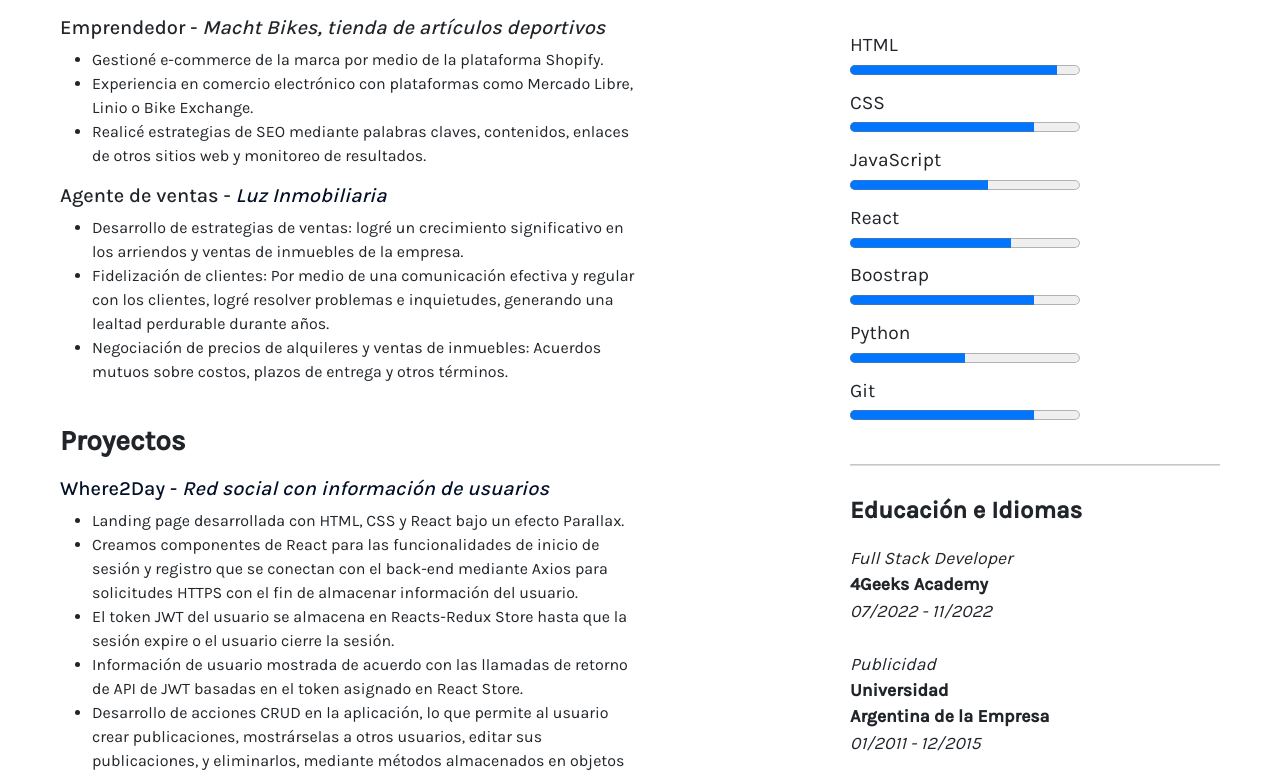
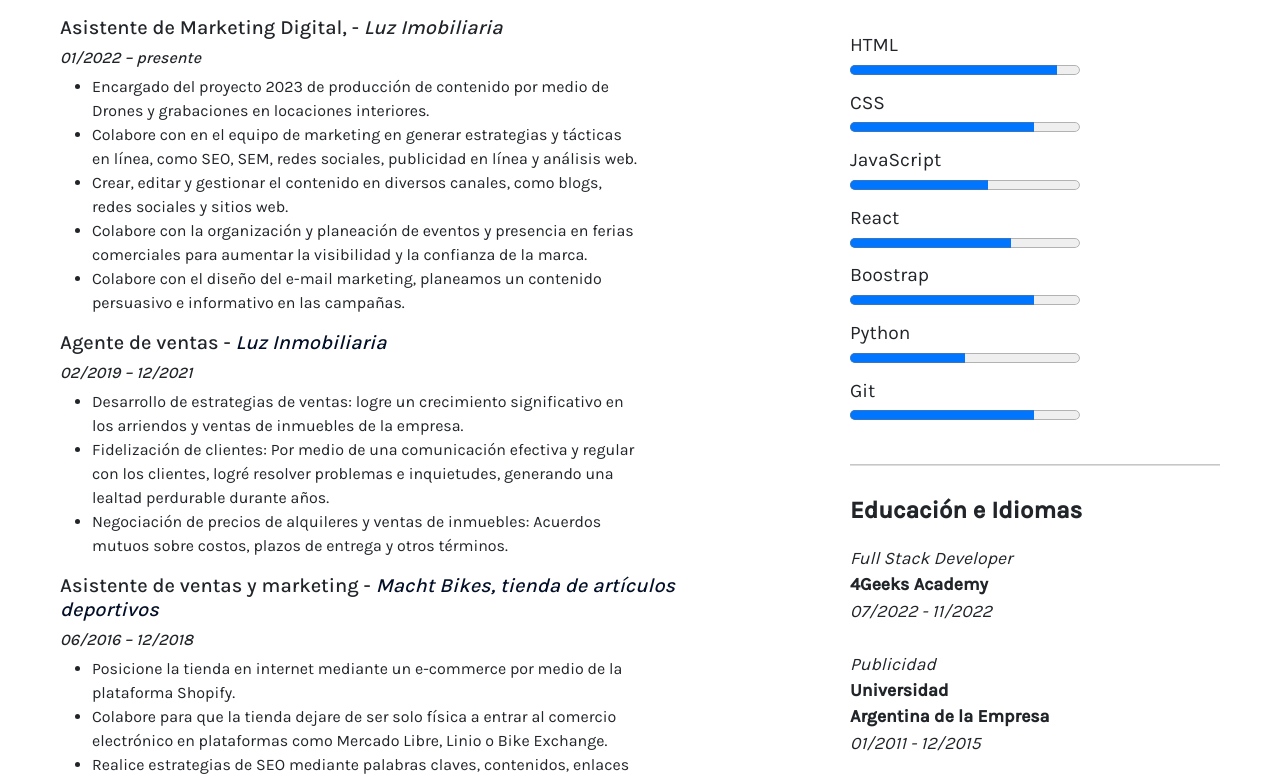
Before and after one commit to franz8818/Portfolio, a React (Vite) app: page /cv in a window 1280 px wide. Shown: the part 400-1177 px from the top of the page. Built offline with nearby package versions, Linux system fonts and the light colour scheme.

Commit message:
Pa Producción 1.0

```diff
--- a/src/App.jsx
+++ b/src/App.jsx
@@ -8,8 +8,7 @@ function App() {
             <h3>Franz Seidel</h3>
             <h1>Diseñador web <br /> Desarrollador Front-end</h1>
             <p className="info">
-              Over the past 5 years I have been working with big eCommerce companies around the world.
-              Offering services around them, working solo, leading small eCommerce teams, maintaining eCommerce websites and developing SAAS.
+            Con experiencia en diseño y marketing digital, me destaco por mi enfoque proactivo y orientado satisfacer la experiencia y necesidades del cliente.
             </p>
             <div className="certi">
               <div className="hero-certi-uade">
--- a/src/components/cv.jsx
+++ b/src/components/cv.jsx
@@ -35,15 +35,6 @@ function Cv() {
                         <h2 style={{ fontSize: '1.8em', maxWidth: '400px', color: 'var(--shadow-)' }}>Desarrollador Frontend Diseñador web</h2>
                         <hr style={{ margin: '20px 0', height: '2px', backgroundColor: 'var(--shadow-)' }} />
                     </div>
-                    {/* <div className="contacto" style={{ width: '350px', marginTop:"70px", marginRight:"40px"}}>
-                        <div style={contactoStyles}>
-                            <div style={iconStyles}>
-                                <a href="https://www.linkedin.com/in/franz8818/" target="_blank"><i className="fa-brands fa-linkedin" style={{ color: 'var(--white-)' }}></i></a>
-                                <a href="https://github.com/franz8818" target="_blank"><i className="fa-brands fa-github" style={{ color: 'var(--white-)' }}></i></a>
-                            </div>
-                            <h4 style={{marginTop: "10px", textAlign: 'center', color: 'var(--white-)'}}> <i className="fa-solid fa-download" style={{ marginRight: "5px" }}></i>Descargar CV</h4>
-                        </div>
-                    </div> */}
                 </header>
             </section>
             {/* Contenido principal */}
@@ -51,19 +42,33 @@ function Cv() {
                 <section className="carrera" style={sectionStyles}>
                     <h3 style={{ fontWeight: '700' }}>Experiencia Profesional</h3>
                     <article>
-                        <h5 style={{ fontWeight: '500', marginTop: "20px" }}>Emprendedor - <i>Macht Bikes, tienda de artículos deportivos</i></h5>
+                        <h5 style={{ fontWeight: '500', marginTop: "20px" }}>Asistente de Marketing Digital, - <i>Luz Imobiliaria</i> </h5>
+                        <h6><i>01/2022 – presente</i></h6>
                         <ul style={{ marginRight: "120px" }}>
-                            <li>Gestioné e-commerce de la marca por medio de la plataforma Shopify.</li>
-                            <li>Experiencia en comercio electrónico con plataformas como Mercado Libre, Linio o Bike Exchange.</li>
-                            <li>Realicé estrategias de SEO mediante palabras claves, contenidos, enlaces de otros sitios web y monitoreo de resultados.</li>
+                        <li>Encargado del proyecto 2023 de producción de contenido por medio de Drones y grabaciones en locaciones interiores.</li>
+                        <li>Colabore con en el equipo de marketing en generar estrategias y tácticas en línea, como SEO, SEM, redes sociales, publicidad en línea y análisis web.</li>
+                        <li>Crear, editar y gestionar el contenido en diversos canales, como blogs, redes sociales y sitios web.</li>
+                        <li>Colabore con la organización y planeación de eventos y presencia en ferias comerciales para aumentar la visibilidad y la confianza de la marca.</li>
+                        <li>Colabore con el diseño del e-mail marketing, planeamos un contenido persuasivo e informativo en las campañas.</li>
                         </ul>
                     </article>
                     <article>
                         <h5 style={{ fontWeight: '500' }}>Agente de ventas - <a href="https://luzinmobiliaria.com/" target="_blank" rel="noopener noreferrer"><i>Luz Inmobiliaria</i></a></h5>
+                        <h6><i>02/2019 – 12/2021</i></h6>
                         <ul style={{ marginRight: "120px" }}>
-                            <li>Desarrollo de estrategias de ventas: logré un crecimiento significativo en los arriendos y ventas de inmuebles de la empresa.</li>
+                            <li>Desarrollo de estrategias de ventas: logre un crecimiento significativo en los arriendos y ventas de inmuebles de la empresa.</li>
                             <li>Fidelización de clientes: Por medio de una comunicación efectiva y regular con los clientes, logré resolver problemas e inquietudes, generando una lealtad perdurable durante años.</li>
                             <li>Negociación de precios de alquileres y ventas de inmuebles: Acuerdos mutuos sobre costos, plazos de entrega y otros términos.</li>
+                        </ul>
+                    </article>
+                    <article>
+                        <h5 style={{ fontWeight: '500' }}> Asistente de ventas y marketing - <a href="https://luzinmobiliaria.com/" target="_blank" rel="noopener noreferrer"><i>Macht Bikes, tienda de artículos deportivos</i></a></h5>
+                        <h6><i>06/2016 – 12/2018</i></h6>
+                        <ul style={{ marginRight: "120px" }}>
+                            <li>Posicione la tienda en internet mediante un e-commerce por medio de la plataforma Shopify.</li>
+                            <li>Colabore para que la tienda dejare de ser solo física a entrar al comercio electrónico en plataformas como Mercado Libre, Linio o Bike Exchange.</li>
+                            <li>Realice estrategias de SEO mediante palabras claves, contenidos, enlaces de otros sitios web y monitoreo de resultados.</li>
+                            <li>Atención al cliente en tienda física. Desarrolle habilidades comunicativas y de persuasión.</li>
                         </ul>
                     </article>
                     <h3 style={{ fontWeight: '700', marginTop: "40px"}}>Proyectos</h3>
--- a/src/styles/media.css
+++ b/src/styles/media.css
@@ -276,7 +276,7 @@
 }
 
 /* Breakpoint <997px */
-@media screen and (max-width: 996px) {
+@media screen and (max-width: 997px) {
 
     /* ------------------------------ HERO PRINCIPAL -------------------------------- */
 
@@ -338,19 +338,15 @@
 
     .proyects {
         margin: 0px 5px 0px 5px !important;
-        padding: 80px;
+        padding: 50px !important;
     }
 
-    .card-proyect .card {
-        margin: 0px 0px 30px 0px;
+    .card-proyect {
+        padding: 20px;
     }
 
     .retrato {
         margin-top: 0;
-    }
-
-    .perfil {
-        width: 60%;
     }
 
     /* -----PROYECTS INFO--------------------------------------------------------------------------------------------------- */
```
Also changed, not shown: 1 other file (tests, documents, lock files or other folders).
